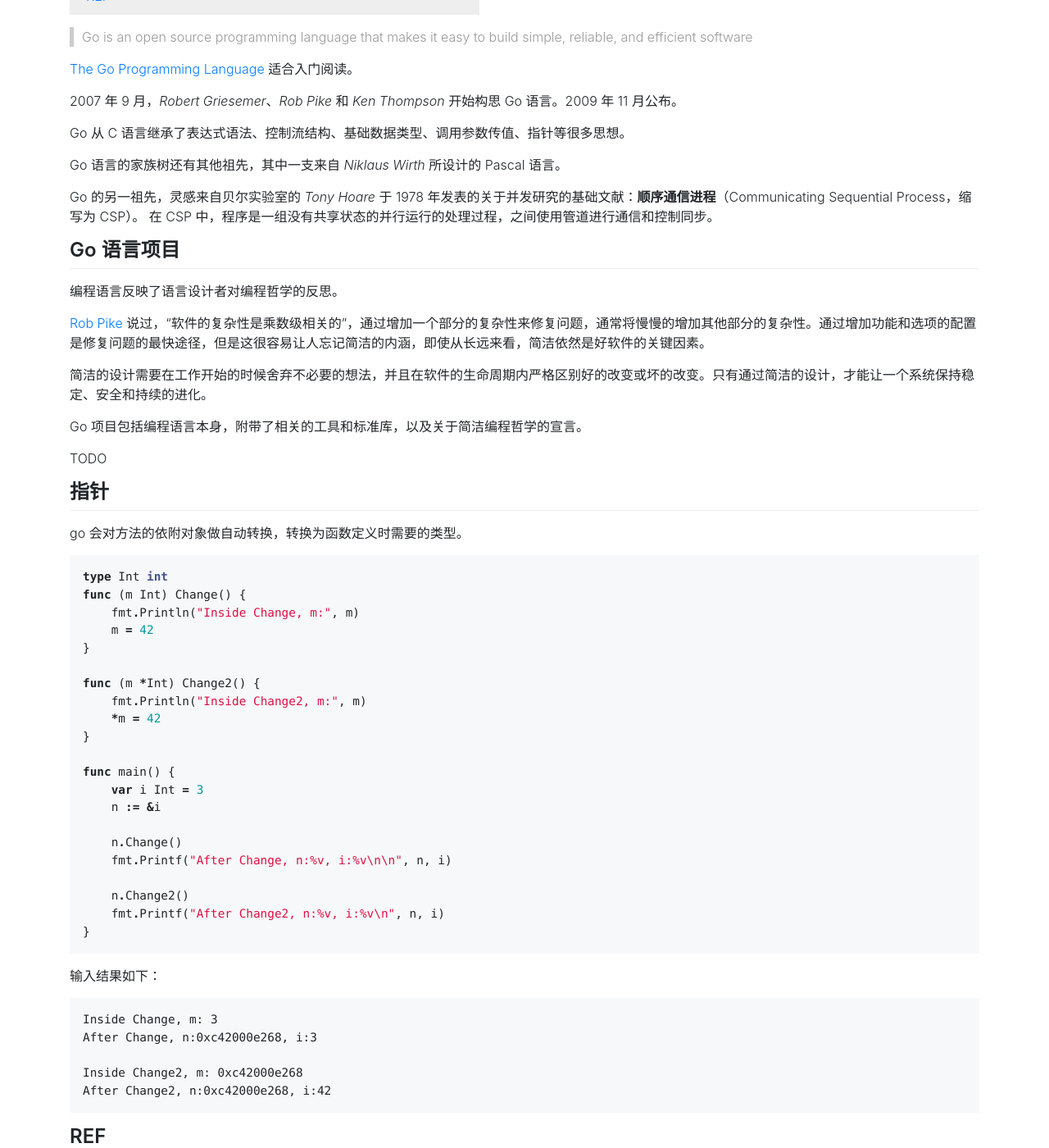
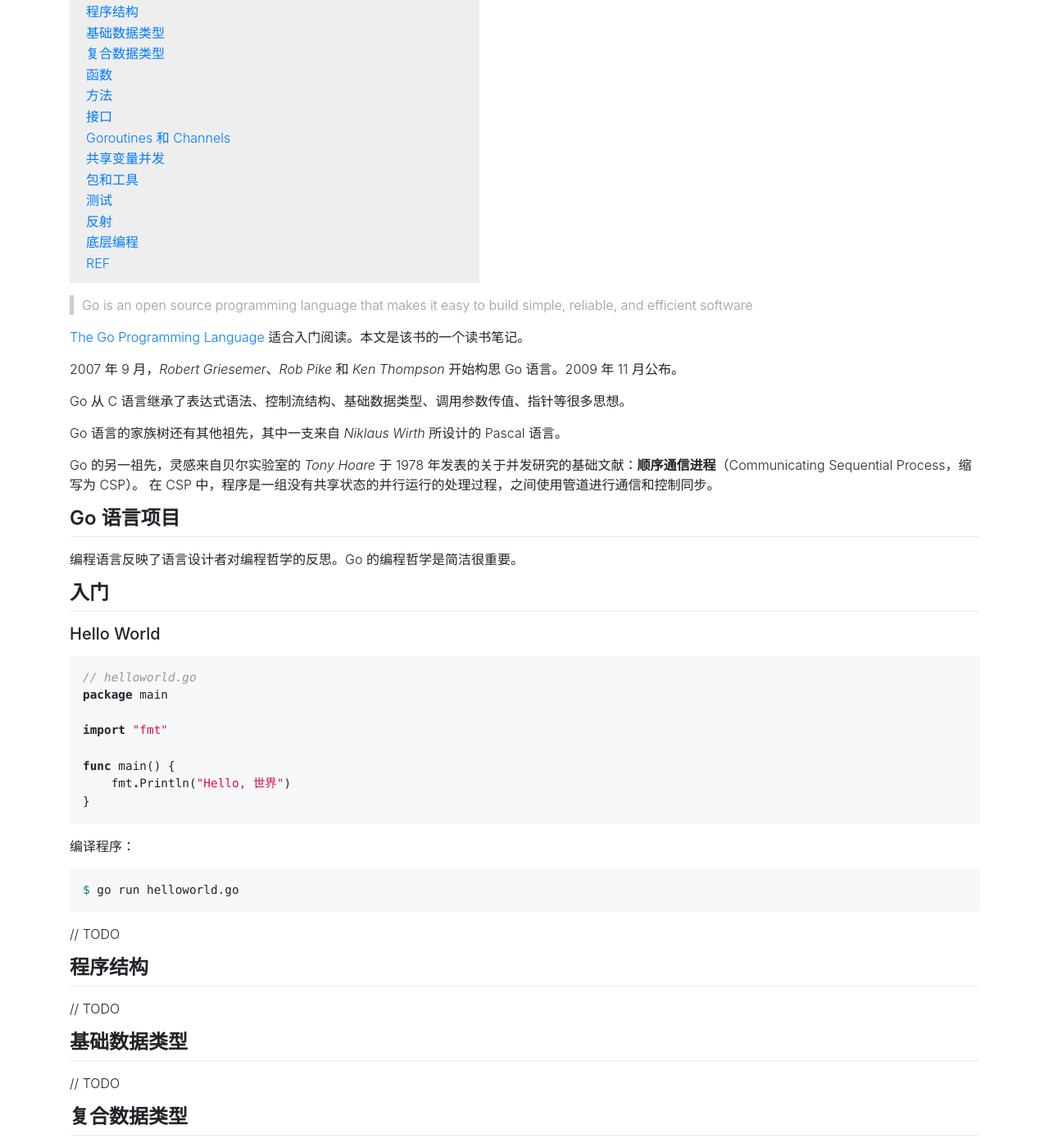
Before and after one commit to liuzhuan/liuzhuan.github.io, a Jekyll site: the page built from _posts/2017-12-14-golang-primer.md, in a window 1280 px wide and 1400 px high, scrolled down 238 px. Shown: the whole window at 82% size. Built offline with Jekyll 4.4.1, drawn with Linux system fonts in a browser that asks for light colours; nearby versions of some CDN libraries; comment, search, counter and statistics services are not loaded; some of the changed text lies outside the part shown.

Commit message:
adding more golang content

````diff
--- a/_posts/2017-12-14-golang-primer.md
+++ b/_posts/2017-12-14-golang-primer.md
@@ -9,7 +9,7 @@
 
 > Go is an open source programming language that makes it easy to build simple, reliable, and efficient software
 
-[The Go Programming Language][go-lang] 适合入门阅读。
+[The Go Programming Language][go-lang] 适合入门阅读。本文是该书的一个读书笔记。
 
 2007 年 9 月，*Robert Griesemer*、*Rob Pike* 和 *Ken Thompson* 开始构思 Go 语言。2009 年 11 月公布。
 
@@ -21,59 +21,82 @@
 
 ## Go 语言项目
 
-编程语言反映了语言设计者对编程哲学的反思。
+编程语言反映了语言设计者对编程哲学的反思。Go 的编程哲学是简洁很重要。
 
-[Rob Pike][rob] 说过，“软件的复杂性是乘数级相关的”，通过增加一个部分的复杂性来修复问题，通常将慢慢的增加其他部分的复杂性。通过增加功能和选项的配置是修复问题的最快途径，但是这很容易让人忘记简洁的内涵，即使从长远来看，简洁依然是好软件的关键因素。
+## 入门
 
-简洁的设计需要在工作开始的时候舍弃不必要的想法，并且在软件的生命周期内严格区别好的改变或坏的改变。只有通过简洁的设计，才能让一个系统保持稳定、安全和持续的进化。
-
-Go 项目包括编程语言本身，附带了相关的工具和标准库，以及关于简洁编程哲学的宣言。
-
-TODO
-
-## 指针
-
-go 会对方法的依附对象做自动转换，转换为函数定义时需要的类型。
+### Hello World
 
 ```go
-type Int int
-func (m Int) Change() {
-    fmt.Println("Inside Change, m:", m)
-    m = 42
-}
+// helloworld.go
+package main
 
-func (m *Int) Change2() {
-    fmt.Println("Inside Change2, m:", m)
-    *m = 42
-}
+import "fmt"
 
 func main() {
-    var i Int = 3
-    n := &i
-
-    n.Change()
-    fmt.Printf("After Change, n:%v, i:%v\n\n", n, i)
-
-    n.Change2()
-    fmt.Printf("After Change2, n:%v, i:%v\n", n, i)
+    fmt.Println("Hello, 世界")
 }
 ```
 
-输入结果如下：
+编译程序：
 
+```sh
+$ go run helloworld.go
 ```
-Inside Change, m: 3
-After Change, n:0xc42000e268, i:3
 
-Inside Change2, m: 0xc42000e268
-After Change2, n:0xc42000e268, i:42
-```
+// TODO
+
+## 程序结构
+
+// TODO
+
+## 基础数据类型
+
+// TODO
+
+## 复合数据类型
+
+// TODO
+
+## 函数
+
+// TODO
+
+## 方法
+
+// TODO
+
+## 接口
+
+// TODO
+
+## Goroutines 和 Channels
+
+// TODO
+
+## 共享变量并发
+
+// TODO
+
+## 包和工具
+
+// TODO
+
+## 测试
+
+// TODO
+
+## 反射
+
+// TODO
+
+## 底层编程
+
+// TODO
 
 ## REF
 
 - [The Go Programming Language][go-lang] by *Alan A. A. Donovan* & *Brian W. Kernighan*, 2015/10/26
-- [Methods, Interfaces and Embedded Types in Go][go-pointer], by *William Kennedy*, 2014/05/03
 
-[go-pointer]: https://www.goinggo.net/2014/05/methods-interfaces-and-embedded-types.html
 [go-lang]: http://www.gopl.io
 [rob]: http://genius.cat-v.org/rob-pike/
````
